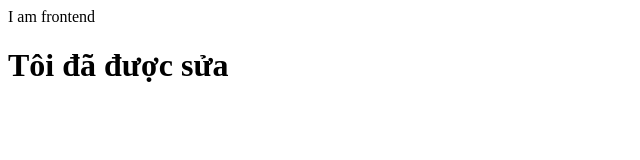
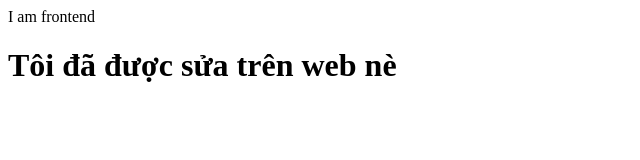
Before and after one commit to npv2k1/learn-git, a plain HTML site: page frontend/index.html in a window 1280 px wide. Shown: the whole page, without its empty margins (0-640 px from the left). Drawn offline with Linux system fonts and the light colour scheme.

Commit message:
update from web

```diff
--- a/frontend/index.html
+++ b/frontend/index.html
@@ -10,7 +10,7 @@
 
 <body>
   I am frontend
-  <h1>Tôi đã được sửa</h1>
+  <h1>Tôi đã được sửa trên web nè</h1>
 </body>
 
 </html>
```
Also changed, not shown: frontend/index2.html (+2 -0 lines).
